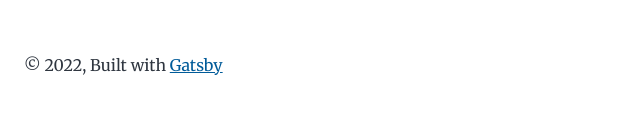
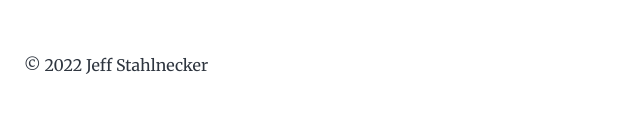
Before and after one commit to jeffstahlnecker/jeffstahlnecker.com, a Gatsby site: page / in a window 1280 px wide. Shown: the part 6313-6426 px from the top of the page, 300-940 px from the left. Built offline with nearby package versions, Linux system fonts and the light colour scheme; Gatsby itself is replaced by a stand-in of ours.

Commit message:
update copyright

```diff
--- a/src/components/layout.js
+++ b/src/components/layout.js
@@ -25,9 +25,7 @@
       <header className="global-header">{header}</header>
       <main>{children}</main>
       <footer>
-        © {new Date().getFullYear()}, Built with
-        {` `}
-        <a href="https://www.gatsbyjs.com">Gatsby</a>
+        © {new Date().getFullYear()} Jeff Stahlnecker
       </footer>
     </div>
   )
```
